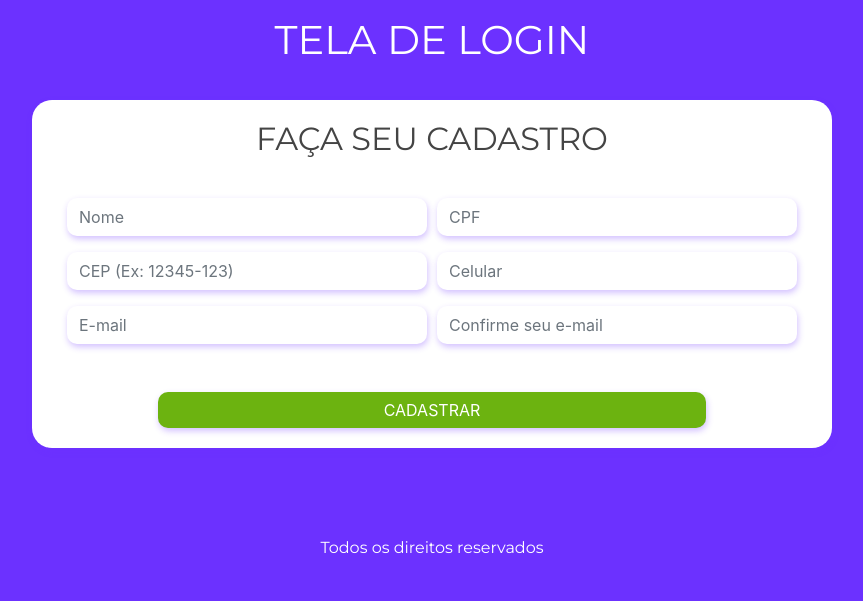
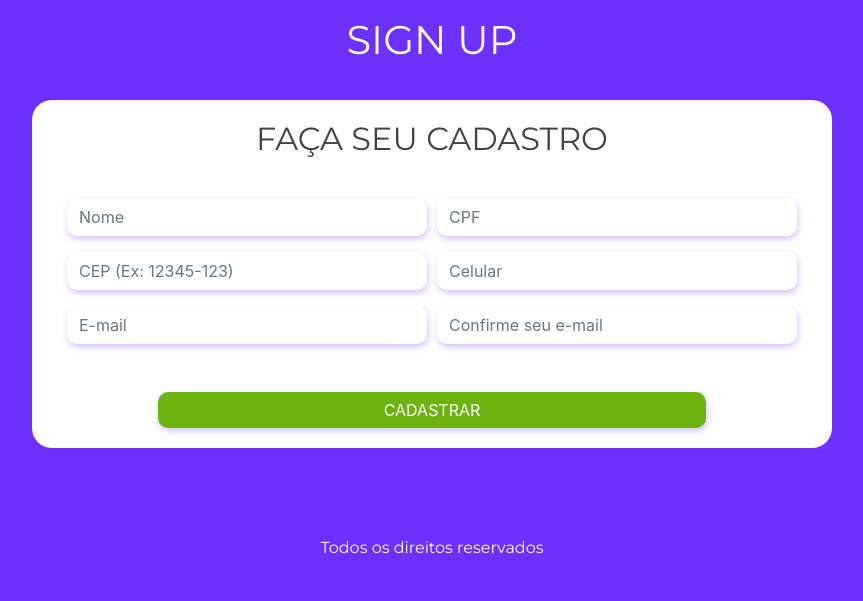
Before and after one commit to joilsonmslopes/form-validation-with-js, a plain HTML site: page index.html in a window 1280 px wide. Shown: the whole page, without its empty margins (208-1071 px from the left). Drawn offline with nearby package versions, Linux system fonts and the light colour scheme.

```diff
--- a/index.html
+++ b/index.html
@@ -18,7 +18,7 @@
         <div class="row">
             <header class="w-100">
                 <div class="col-12 py-3">
-                    <h1 class="text-center text-uppercase">Tela de Login</h1>
+                    <h1 class="text-center text-uppercase">Sign Up</h1>
                 </div>
             </header>
 
```
Also changed, not shown: imgs/screenshot_website.png (added), 1 other file.
